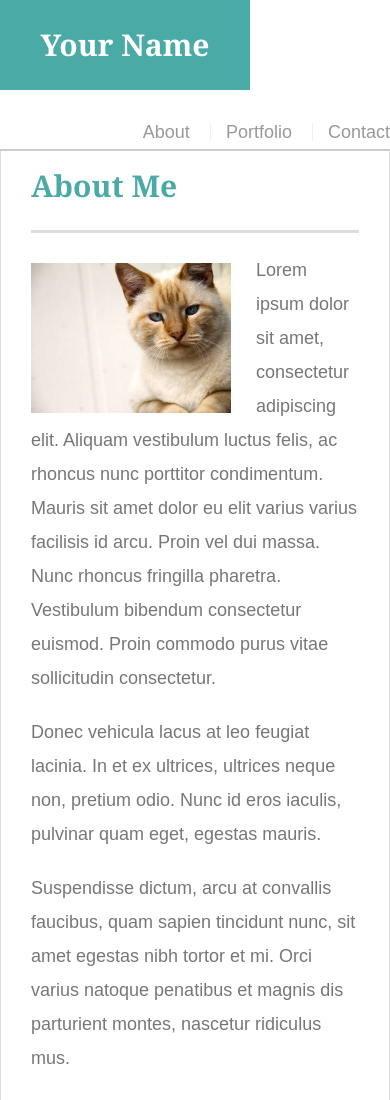
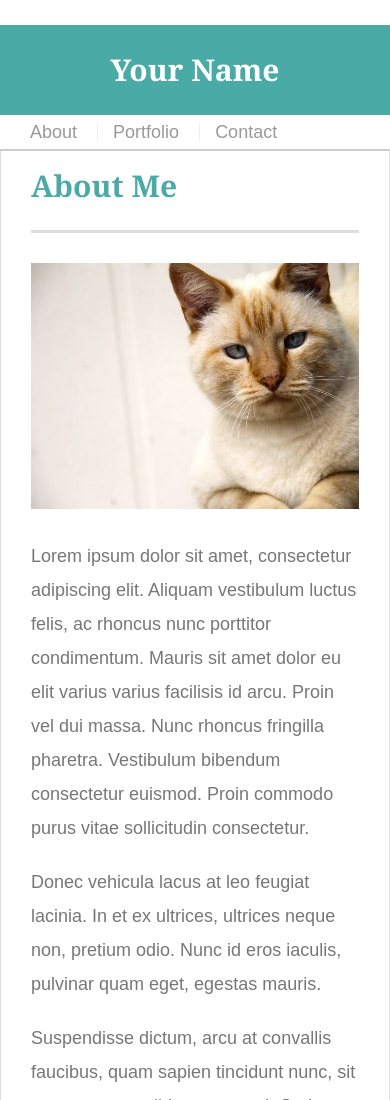
Before and after one commit to belcboo/Responsive-Portfolio, a plain HTML site: page index.html in a window 390 px wide. Shown: the top 1100 px of the page. Drawn offline with Linux system fonts and the light colour scheme.

Commit message:
index half 2/3 complete

```diff
--- a/assets/css/style.css
+++ b/assets/css/style.css
@@ -215,3 +215,29 @@ input[type=submit] {
   background: #4aaaa5;
   border: 0 none;
 }
+
+
+@media (max-width: 768px) {
+  .auth-image{
+    width: 400px;
+    margin-bottom: 20px;
+  }
+}
+
+@media (max-width: 640px) {
+
+
+  #logo{
+    width: 100%;
+    display: inline-block;
+  }
+
+  nav{
+    float: inherit;
+  }
+
+  .auth-image{
+    width: 100%;
+    margin-bottom: 30px;
+  }
+}
--- a/index.html
+++ b/index.html
@@ -13,7 +13,7 @@
   <header id="masthead">
     <div class="container">
       <a href="index.html" id="logo">Your Name</a>
-      <nav>
+      <nav id="640">
         <a href="index.html">About</a>
         <a href="portfolio.html">Portfolio</a>
         <a href="contact.html">Contact</a>
```
